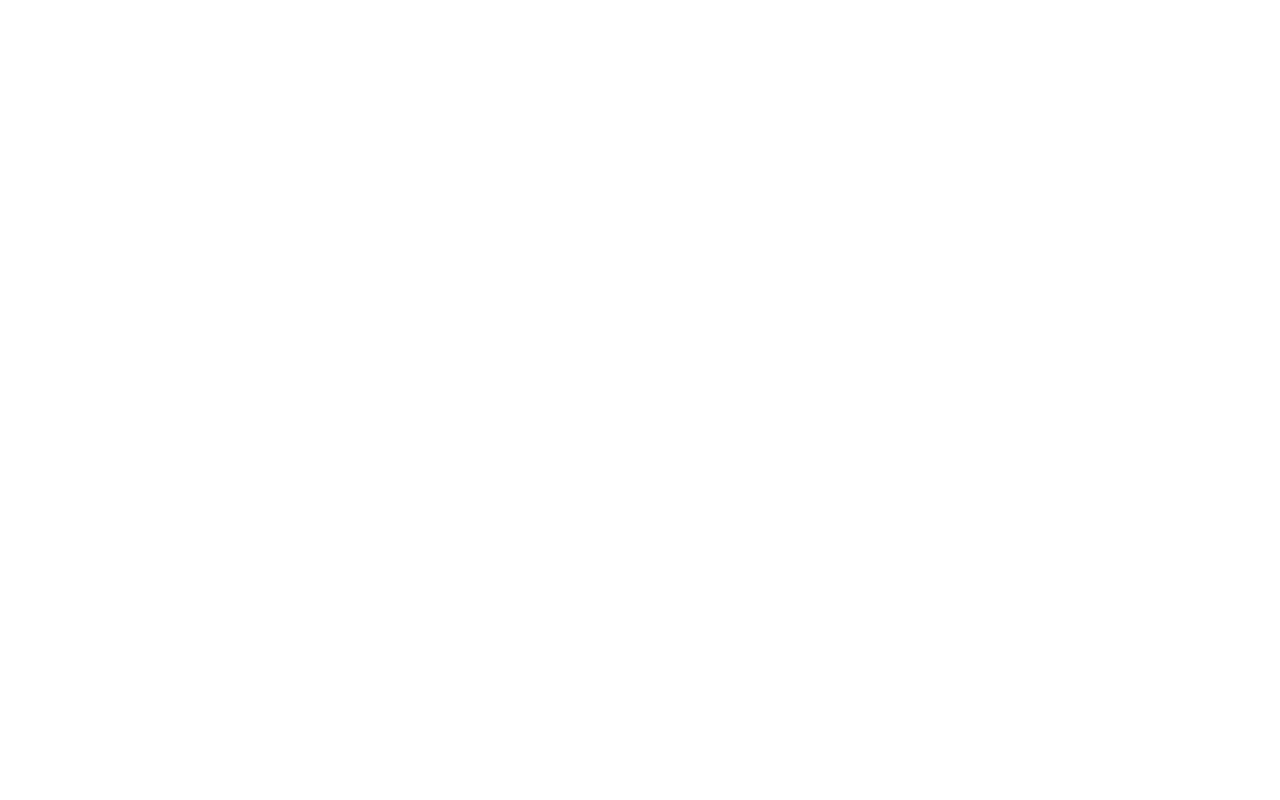
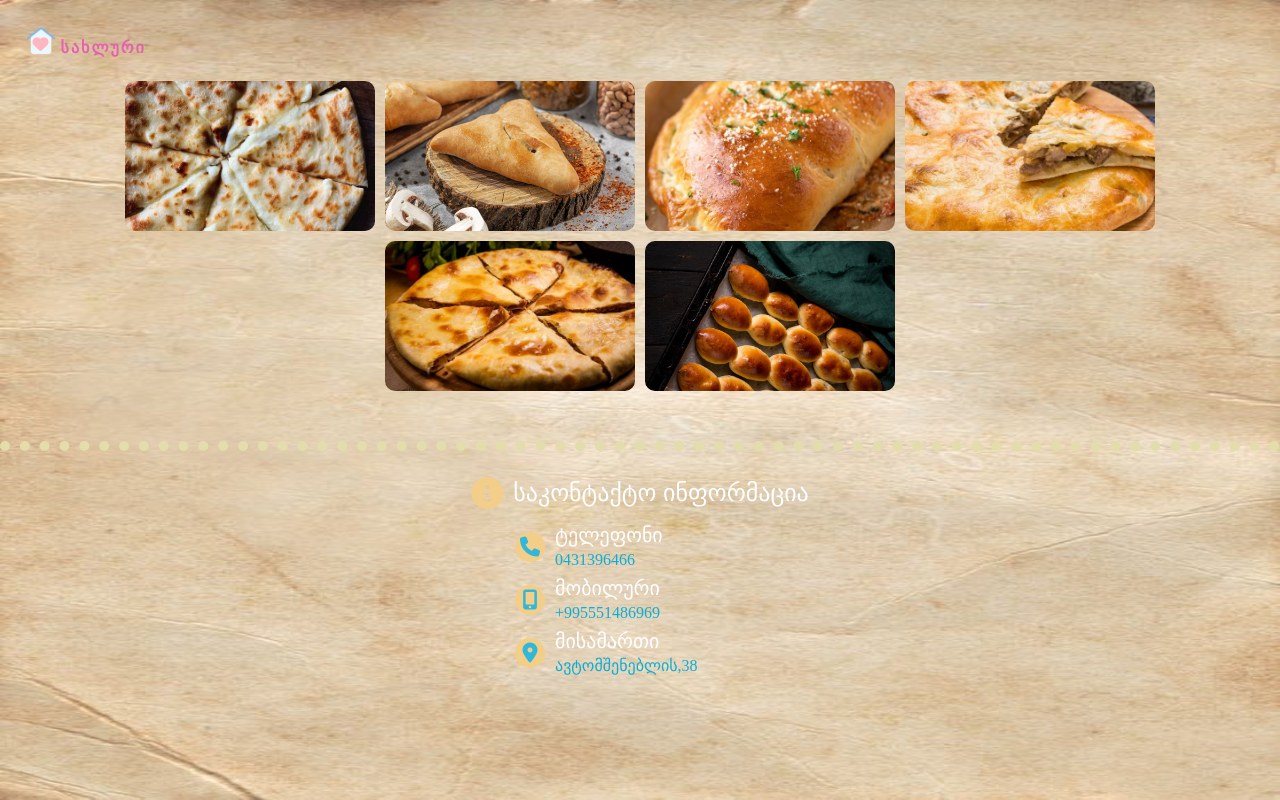
Before and after one commit to TamariPopkhadze/finalProjectOfHtmlCss, a website: page second.html in a window 1280 px wide. Drawn offline with Linux system fonts and the light colour scheme.

Commit message:
fixed whole page

```diff
--- a/index.html
+++ b/index.html
@@ -5,8 +5,10 @@
     <meta http-equiv="X-UA-Compatible" content="IE=edge" />
     <link rel="stylesheet" href="reset.css" />
     <meta name="viewport" content="width=device-width, initial-scale=1.0" />
-    <link rel="stylesheet"
-    href="/node_modules/arial-geo/css/arial-geo.min.css">
+    <link
+      rel="stylesheet"
+      href="/node_modules/arial-geo/css/arial-geo.min.css"
+    />
     <link
       rel="stylesheet"
       href="https://cdnjs.cloudflare.com/ajax/libs/font-awesome/6.4.0/css/all.min.css"
@@ -26,13 +28,16 @@
   <body>
     <header>
       <div class="header-container">
-        <div class="name-div">
-          <img class="house-icon" src="./images/home.png" alt="house" />
-          <i class="fa-solid fa-heart heart"></i>
+        <div class="home_icon">
+          <div class="name-div">
+            <img class="house-icon" src="./images/home.png" alt="house" />
+            <i class="fa-solid fa-heart heart"></i>
 
-          <p class="name irubaqidze">სახლური</p>
+            <p class="name irubaqidze">სახლური</p>
+          </div>
+
+         <i class="Menu fa-solid fa-bars fa-xl" style="color: #d279c2;"></i>
         </div>
-
         <nav>
           <ul>
             <li><a class="dedaena active" href="index.html">მთავარი</a></li>
@@ -61,13 +66,13 @@
     </main>
     <footer>
       <div class="information-div">
-        <i class="fa-solid fa-circle-info fa-2xl" style="color: #dd8dce;"></i>
+        <i class="fa-solid fa-circle-info fa-2xl" style="color: #dd8dce"></i>
         <p class="information dedaena">საკონტაქტო ინფორმაცია</p>
       </div>
       <div class="footer_info">
         <div class="addres">
           <div class="circle">
-            <i class="fa-solid fa-phone " style="color: #30b7d9;"></i>
+            <i class="fa-solid fa-phone fa-2xl" style="color: #30b7d9"></i>
           </div>
           <div class="contact">
             <p class="geo">ტელეფონი</p>
@@ -76,7 +81,10 @@
         </div>
         <div class="addres">
           <div class="circle">
-            <i class="fa-solid fa-mobile-screen-button " style="color: #30b7d9;"></i>
+            <i
+              class="fa-solid fa-mobile-screen-button fa-2xl"
+              style="color: #30b7d9"
+            ></i>
           </div>
           <div class="contact">
             <p class="geo">მობილური</p>
@@ -85,14 +93,21 @@
         </div>
         <div class="addres">
           <div class="circle">
-            <i class="fa-solid fa-location-dot " style="color: #30b7d9;"></i>
+            <i
+              class="fa-solid fa-location-dot fa-2xl"
+              style="color: #30b7d9"
+            ></i>
           </div>
           <div class="contact">
             <p class="geo">მისამართი</p>
-            <a href="https://www.google.com/maps/place/38+Avtomshenebeli+St,+Kutaisi/@42.266891,42.6764864,19z/data=!3m1!4b1!4m5!3m4!1s0x405c8cbf737699ef:0xc75d124076c5784e!8m2!3d42.26689!4d42.6771301">ავტომშენებლის,38</a>
+            <a
+              href="https://www.google.com/maps/place/38+Avtomshenebeli+St,+Kutaisi/@42.266891,42.6764864,19z/data=!3m1!4b1!4m5!3m4!1s0x405c8cbf737699ef:0xc75d124076c5784e!8m2!3d42.26689!4d42.6771301"
+              >ავტომშენებლის,38</a
+            >
           </div>
         </div>
       </div>
     </footer>
+    <script src="./script.js"></script>
   </body>
 </html>
--- a/second.html
+++ b/second.html
@@ -0,0 +1,136 @@
+<!DOCTYPE html>
+<html lang="en">
+  <head>
+    <meta charset="UTF-8" />
+    <meta http-equiv="X-UA-Compatible" content="IE=edge" />
+    <link rel="stylesheet" href="reset.css" />
+    <meta name="viewport" content="width=device-width, initial-scale=1.0" />
+    <link
+      rel="stylesheet"
+      href="/node_modules/arial-geo/css/arial-geo.min.css"
+    />
+    <link
+      rel="stylesheet"
+      href="https://cdnjs.cloudflare.com/ajax/libs/font-awesome/6.4.0/css/all.min.css"
+    />
+    <link
+      rel="stylesheet"
+      href="/node_modules/bpg-dedaena-nonblock/css/bpg-dedaena-nonblock.min.css"
+    />
+    <link
+      rel="stylesheet"
+      href="/node_modules/bpg-irubaqidze/css/bpg-irubaqidze.min.css"
+    />
+    <link rel="stylesheet" href="/node_modules/alk-life/css/alk-life.min.css" />
+    <link rel="stylesheet" href="styles2.css" />
+    <title>სახლური/ცომეული</title>
+  </head>
+<body>
+    <header>
+        <div class="home_icon">
+            <div class="name-div">
+              <img class="house-icon" src="./images/home.png" alt="house" />
+              <i class="fa-solid fa-heart heart"></i>
+
+              <p class="name irubaqidze">სახლური</p>
+            </div>
+    </header>
+    <main>
+        <div class="container1">
+            <div class="child">
+                <img class="img
+                " src="./ცომეული/06c5f0bb6b6ae072a27048ec5416b981.jpg" alt="ხაჭაპური">
+                <div class="title-price">
+                    <h2 class="dedaena title">ხაჭაპური</h2>
+                    <p class="price">4.00ლ</p>
+                </div>
+            </div>
+            <div class="child">
+                <img class="img
+                " src="./ცომეული/337530919_2373005786210056_2214351220954184061_n.jpg" alt="სოკოს ღვეზელი">
+                <div class="title-price">
+                    <h2 class="dedaena title">სოკოს ღვეზელი</h2>
+                    <p class="price">2.00ლ</p>
+                </div>
+            </div>
+            <div class="child">
+                <img class="img
+                " src="./ცომეული/4cd0533a6c1daae88878b13b2461c49c.jpg" alt="ხორციანი">
+                <div class="title-price">
+                    <h2 class="dedaena title">ხორციანი ღვეზელი</h2>
+                    <p class="price">2.00ლ</p>
+                </div>
+            </div>
+            <div class="child">
+                <img class="img
+                " src="./ცომეული/a785940114e6b7047bd5700b3b9a2d4b.jpg" alt="კუბდარი">
+                <div class="title-price">
+                    <h2 class="dedaena title">კუბდარი</h2>
+                    <p class="price">4.00ლ</p>
+                </div>
+
+            </div>
+            <div class="child">
+                <img class="img
+                " src="./ცომეული/b5b23287a249b5d1bc60e343d7ba3a5a.jpg" alt="ლობიანი">
+                <div class="title-price">
+                    <h2 class="dedaena title">ლობიანი</h2>
+                    <p class="price">1.50ლ</p>
+                </div>
+            </div>
+            <div class="child">
+                <img class="img
+                " src="./ცომეული/კარტოფილიანი.jpg" alt="კარტოფილიანი">
+                <div class="title-price">
+                    <h2 class="dedaena title">კარტოფილიანი ღვეზელი</h2>
+                    <p class="price">1.50ლ</p>
+                </div>
+            </div>
+        </div>
+    </main>
+    <footer>
+        <div class="information-div">
+          <i class="fa-solid fa-circle-info fa-2xl" style="color: rgb(243, 206, 137)"></i>
+          <p class="information dedaena">საკონტაქტო ინფორმაცია</p>
+        </div>
+        <div class="footer_info">
+          <div class="addres">
+            <div class="circle">
+              <i class="fa-solid fa-phone fa-lg" style="color: #30b7d9"></i>
+            </div>
+            <div class="contact">
+              <p class="geo">ტელეფონი</p>
+              <a href="tel:431296466">0431396466</a>
+            </div>
+          </div>
+          <div class="addres">
+            <div class="circle">
+              <i
+                class="fa-solid fa-mobile-screen-button fa-lg"
+                style="color: #30b7d9"
+              ></i>
+            </div>
+            <div class="contact">
+              <p class="geo">მობილური</p>
+              <a href="tel:+995551486969">+995551486969</a>
+            </div>
+          </div>
+          <div class="addres">
+            <div class="circle">
+              <i
+                class="fa-solid fa-location-dot fa-lg"
+                style="color: #30b7d9"
+              ></i>
+            </div>
+            <div class="contact">
+              <p class="geo">მისამართი</p>
+              <a
+                href="https://www.google.com/maps/place/38+Avtomshenebeli+St,+Kutaisi/@42.266891,42.6764864,19z/data=!3m1!4b1!4m5!3m4!1s0x405c8cbf737699ef:0xc75d124076c5784e!8m2!3d42.26689!4d42.6771301"
+                >ავტომშენებლის,38</a
+              >
+            </div>
+          </div>
+        </div>
+      </footer>
+</body>
+</html>
--- a/styles.css
+++ b/styles.css
@@ -9,6 +9,19 @@
 }
 .alk {
   font-family: "ALK Life", sans-serif;
+}
+nav{
+  display: none;
+  height: 800px;
+  width: 83%;
+  margin-top: 30px;
+}
+.home_icon{
+  display: flex;
+  align-items: center;
+  justify-content: center;
+  gap: 50%;
+  width: 100%;
 }
 body {
   min-height: 100vh;
@@ -24,9 +37,8 @@
 }
 .header-container {
   display: flex;
+  align-items: center;
   flex-direction: column;
-    gap: 10px;
-    align-items: center;
   width: 100%;
 }
 .name-div {
@@ -62,10 +74,11 @@
 }
 ul {
   display: flex;
-    gap: 20px;
+  flex-direction: column;
+  gap: 40px;
 }
 .li_design {
-    font-size: 12px;
+  font-size: 20px;
   color: dodgerblue;
   letter-spacing: 3px;
   transition: all 0.5s ease-in;
@@ -204,7 +217,6 @@
   color: #0caed6;
   font-size: 16px;
 }
-
 
 @media (min-width: 1440px) {
   .header-container {
@@ -466,5 +478,4 @@
     color: #0caed6;
     font-size: 16px;
   }
-
 }
--- /dev/null
+++ b/styles2.css
@@ -0,0 +1,180 @@
+.geo {
+    font-family: "Arial GEO", sans-serif;
+  }
+  .irubaqidze {
+    font-family: "BPG Irubaqidze", sans-serif;
+  }
+  .dedaena {
+    font-family: "BPG DedaEna Nonblock", sans-serif;
+  }
+  .alk {
+    font-family: "ALK Life", sans-serif;
+  }
+  body{
+    min-height: 100vh;
+    background-image: url('./images/back.jpg');
+    background-size: 100% 100%;
+    background-repeat: no-repeat;
+
+
+  }
+  .home_icon{
+    padding-top: 2%;
+    padding-left: 2%;
+    display: flex;
+    justify-content: flex-start;
+    gap: 50%;
+    width: 100%;
+  }
+  .name-div {
+    display: flex;
+    width: min-content;
+    align-items: end;
+    gap: 5px;
+    position: relative;
+  }
+  .fa-heart {
+    position: absolute;
+    top: 10px;
+    left: 7px;
+  }
+  @keyframes heart{
+    from {
+      color: lightpink
+    }
+    to {
+      color:rgb(228, 98, 174)
+    }
+
+  }
+  .heart {
+    width: 1px;
+    height: 1px;
+    color: lightpink;
+    animation-name: heart;
+    animation-duration: 5s;
+    animation-iteration-count: infinite;
+  }
+  .name {
+    display: flex;
+    font-size: 16px;
+    font-weight: 900;
+    letter-spacing: 2px;
+    color: rgb(228, 98, 174);
+  }
+  .house-icon {
+    width: 30px;
+    height: 30px;
+  }
+  main{
+    margin-top: 2%;
+    display: flex;
+    width: 100%;
+    justify-content: center;
+  }
+  .container1{
+    display: flex;
+    justify-content: center;
+    flex-wrap: wrap;
+    gap: 10px;
+  }
+  .child{
+    display: flex;
+    flex-direction: column;
+    position: relative;
+  }
+  .img{
+    border-radius: 10px;
+    width: 250px;
+    height: 150px;
+    object-fit: cover;
+  }
+
+  .title-price{
+    position: absolute;
+    left: 70px;
+    top: 18%;
+    display: none;
+    transition: all 5s ease-in-out;
+
+  }
+  .title{
+    text-align: start;
+    font-size: 32px;
+    font-weight: 900;
+    color: rgb(102, 88, 58);
+  }
+  .price{
+    font-weight: 700;
+    color: rgb(99, 82, 61);
+    text-align: center;
+  }
+  .child:hover .title-price{
+    display: flex;
+    flex-direction: column;
+    gap: 10px;
+    align-items: flex-start;
+    transition: all 5s ease-in-out;
+    }
+  .child:hover .img{
+    opacity: 0.5;
+    transition: 3s;
+  }
+  footer {
+    margin-top: 50px;
+    border-top: 10px dotted rgb(226, 221, 170);
+    display: flex;
+    align-items: center;
+    flex-direction: column;
+    padding-top: 30px;
+    padding-bottom: 20px;
+    width: 100%;
+    gap: 20px;
+  }
+  .footer_info {
+    display: flex;
+    align-items: flex-start;
+    flex-direction: column;
+    width: 300px;
+    padding-left: 25px;
+    gap: 10px;
+  }
+
+  .addres {
+    display: flex;
+    gap: 10px;
+    align-items: center;
+  }
+  .circle {
+    width: 30px;
+    height: 30px;
+    border-radius: 50%;
+    display: flex;
+    justify-content: center;
+    align-items: center;
+    background-color: rgb(243, 206, 137);
+  }
+  .information-div {
+    display: flex;
+    align-items: center;
+    gap: 10px;
+  }
+  .information {
+    font-weight: 400;
+    font-size: 24px;
+    color: white;
+  }
+  .contact > p {
+    color: white;
+    font-size: 20px;
+    font-weight: 400;
+  }
+  .contact {
+    display: flex;
+    flex-direction: column;
+    gap: 7px;
+  }
+  .contact > a {
+    color: #0caed6;
+    font-size: 16px;
+  }
```
Also changed, not shown: script.js (added, +12 -0 lines), GeorgianFonts/3d_unicode_[FONTS.GE]/3d_unicode.ttf (deleted), images/2.jpg (added), images/back.jpg (added), images/background.jpg (added), images/background.jpg.jpg (added), ცომეული/06c5f0bb6b6ae072a27048ec5416b981.jpg (renamed from images/06c5f0bb6b6ae072a27048ec5416b981.jpg), ცომეული/337530919_2373005786210056_2214351220954184061_n.jpg (renamed from images/337530919_2373005786210056_2214351220954184061_n.jpg), ცომეული/4cd0533a6c1daae88878b13b2461c49c.jpg (renamed from images/4cd0533a6c1daae88878b13b2461c49c.jpg), ცომეული/a785940114e6b7047bd5700b3b9a2d4b.jpg (renamed from images/a785940114e6b7047bd5700b3b9a2d4b.jpg), ცომეული/b5b23287a249b5d1bc60e343d7ba3a5a.jpg (renamed from images/b5b23287a249b5d1bc60e343d7ba3a5a.jpg), ცომეული/fe481fcb50d8d971d732487640e5c7dd.jpg (renamed from images/fe481fcb50d8d971d732487640e5c7dd.jpg), ცომეული/კარტოფილიანი.jpg (renamed from images/კარტოფილიანი.jpg), ცომეული/ფენოვანი ხაჭაპური.jpg (renamed from images/ფენოვანი ხაჭაპური.jpg), 3 other files. Lines whose indentation alone changed are shown as unchanged.
